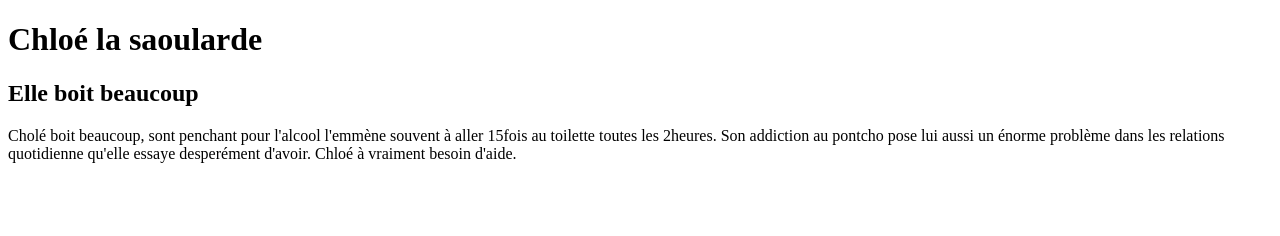
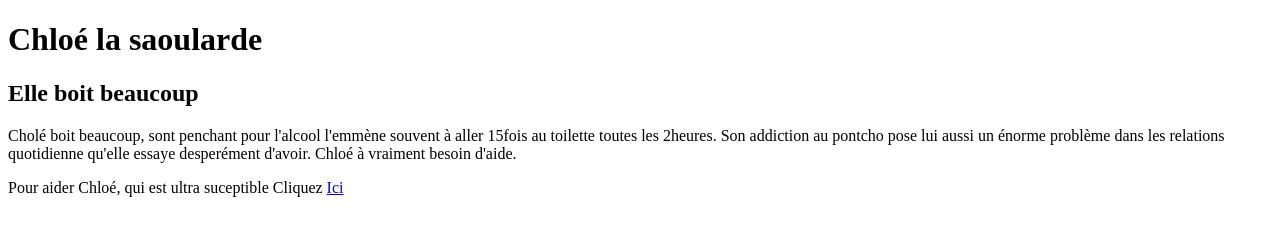
Before and after one commit to KenhyKounkou/repotest, a plain HTML site: page index.html in a window 1280 px wide. Drawn offline with Linux system fonts and the light colour scheme.

Commit message:
ajout du lien google

```diff
--- a/index.html
+++ b/index.html
@@ -8,5 +8,6 @@
    <h1>Chloé la saoularde</h1>
    <h2>Elle boit beaucoup</h2>
    <p>Cholé boit beaucoup, sont penchant pour l'alcool l'emmène souvent à aller 15fois au toilette toutes les 2heures. Son addiction au pontcho pose lui aussi un énorme problème dans les relations quotidienne qu'elle essaye desperément d'avoir. Chloé à vraiment besoin d'aide.</p>
+Pour aider Chloé, qui est ultra suceptible Cliquez <a href="http://www.google.fr">Ici</a>
 </body>
 </html>
```
